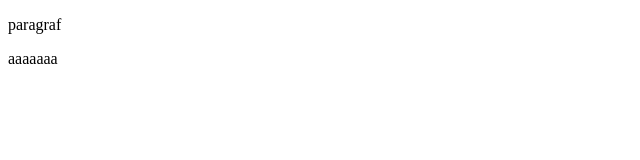
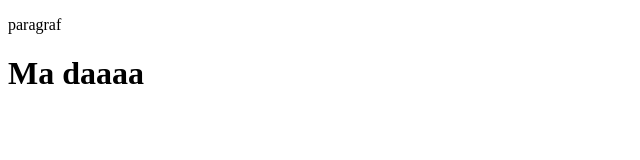
Before and after one commit to Josip2004/supit, a plain HTML site: page main.html in a window 1280 px wide. Shown: the whole page, without its empty margins (0-640 px from the left). Drawn offline with Linux system fonts and the light colour scheme.

Commit message:
New change

```diff
--- a/main.html
+++ b/main.html
@@ -7,8 +7,6 @@
 </head>
 <body>
   <p>paragraf</p>
-  <section>
-    <p>aaaaaaa</p>
-  </section>
+  <h1>Ma daaaa</h1>
 </body>
 </html>
```
